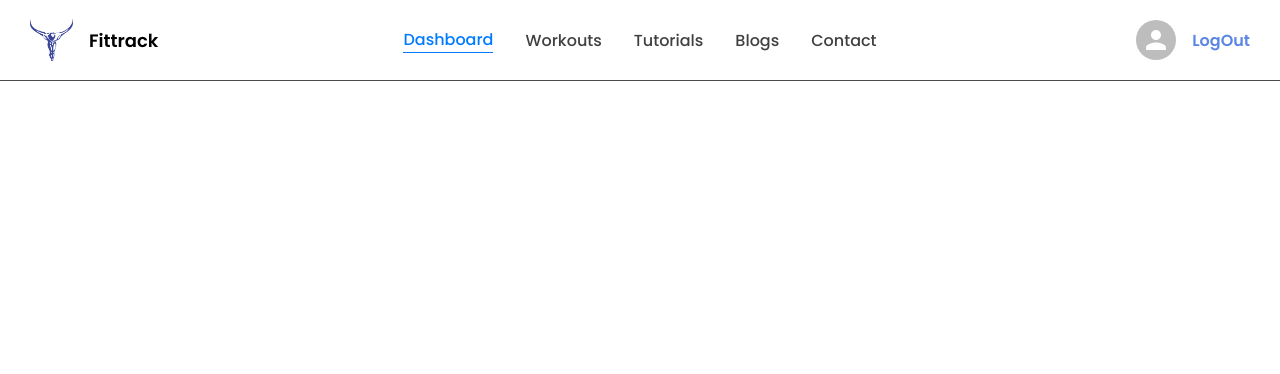
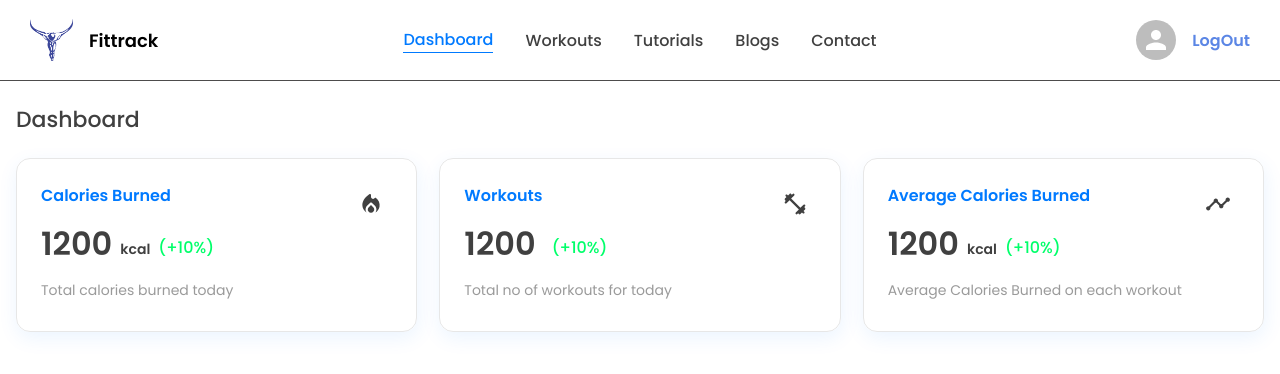
Before and after one commit to muwa37/mern-fitness, a React (Create React App) app in the folder client/: page / in a window 1280 px wide. Shown: the top 374 px of the page. Built offline with nearby package versions, Linux system fonts and the light colour scheme; the HTML template or start-up script is replaced by a standard one.

Commit message:
Added routing, new pages and component

```diff
--- a/client/src/App.js
+++ b/client/src/App.js
@@ -1,8 +1,10 @@
 import { useState } from 'react';
-import { BrowserRouter } from 'react-router-dom';
+import { BrowserRouter, Route, Routes } from 'react-router-dom';
 import { ThemeProvider, styled } from 'styled-components';
 import Navbar from './components/Navbar';
 import Auth from './pages/Auth';
+import Dashboard from './pages/Dashboard';
+import Workouts from './pages/Workouts';
 import { lightTheme } from './utils/themes';
 
 const Container = styled.div`
@@ -26,6 +28,10 @@ function App() {
         {user ? (
           <Container>
             <Navbar />
+            <Routes>
+              <Route path='/' exact element={<Dashboard />} />
+              <Route path='/workouts' exact element={<Workouts />} />
+            </Routes>
           </Container>
         ) : (
           <Container>
--- /dev/null
+++ b/client/src/components/cards/CountsCard.jsx
@@ -0,0 +1,105 @@
+import React from 'react';
+import styled from 'styled-components';
+
+const Card = styled.div`
+  flex: 1;
+  min-width: 200px;
+  padding: 24px;
+  border: 1px solid ${({ theme }) => theme.text_primary + 20};
+  border-radius: 14px;
+  display: flex;
+  gap: 6px;
+  box-shadow: 1px 6px 20px 0px ${({ theme }) => theme.primary + 15};
+`;
+
+const Data = styled.div`
+  flex: 1;
+  display: flex;
+  flex-direction: column;
+  gap: 12px;
+  @media (max-width: 600px) {
+    gap: 6px;
+  }
+`;
+
+const Title = styled.div`
+  font-weight: 600;
+  font-size: 16px;
+  color: ${({ theme }) => theme.primary};
+  @media (max-width: 600px) {
+    font-size: 14px;
+  }
+`;
+
+const Value = styled.div`
+  font-weight: 600;
+  font-size: 32px;
+  display: flex;
+  align-items: end;
+  gap: 8px;
+  color: ${({ theme }) => theme.text_primary};
+  @media (max-width: 600px) {
+    font-size: 22px;
+  }
+`;
+
+const Unit = styled.div`
+  font-size: 14px;
+  margin-bottom: 8px;
+`;
+
+const Span = styled.div`
+  margin-bottom: 8px;
+  font-weight: 500;
+  font-size: 16px;
+  @media (max-width: 600px) {
+    font-size: 12px;
+  }
+  ${({ positive, theme }) =>
+    positive
+      ? `
+  color: ${theme.green};`
+      : `
+  color: ${theme.red};`}
+`;
+
+const Icon = styled.div`
+  height: fit-content;
+  padding: 8px;
+  display: flex;
+  align-items: center;
+  justify-content: center;
+  border-radius: 12px;
+  ${({ color, bg }) => `
+  background: ${bg};
+  color: ${color};
+  `}
+`;
+
+const Desc = styled.div`
+  font-size: 14px;
+  color: ${({ theme }) => theme.text_secondary + 90};
+  margin-bottom: 6px;
+  @media (max-width: 600px) {
+    font-size: 12px;
+  }
+`;
+
+const CountsCard = ({ item }) => {
+  return (
+    <Card>
+      <Data>
+        <Title>{item.name}</Title>
+        <Value>
+          1200
+          <Unit>{item.unit}</Unit>
+          <Span positive>(+10%)</Span>
+        </Value>
+        <Desc>{item.desc}</Desc>
+      </Data>
+      <Icon>{item.icon}</Icon>
+    </Card>
+  );
+};
+
+export default CountsCard;
--- /dev/null
+++ b/client/src/pages/Dashboard.jsx
@@ -0,0 +1,59 @@
+import React from 'react';
+import styled from 'styled-components';
+import CountsCard from '../components/cards/CountsCard';
+import { counts } from '../utils/data';
+
+const Container = styled.div`
+  flex: 1;
+  height: 100%;
+  display: flex;
+  justify-content: center;
+  padding: 22px 0px;
+  overflow-y: scroll;
+`;
+
+const Wrapper = styled.div`
+  flex: 1;
+  max-width: 1400px;
+  display: flex;
+  flex-direction: column;
+  gap: 22px;
+  @media (max-width: 600px) {
+    gap: 12px;
+  }
+`;
+
+const Title = styled.div`
+  padding: 0px 16px;
+  font-size: 22px;
+  color: ${({ theme }) => theme.text_primary};
+  font-weight: 500;
+`;
+
+const FlexWrap = styled.div`
+  display: flex;
+  flex-wrap: wrap;
+  justify-content: space-between;
+  gap: 22px;
+  padding: 0px 16px;
+  @media (max-width: 600px) {
+    gap: 12px;
+  }
+`;
+
+const Dashboard = () => {
+  return (
+    <Container>
+      <Wrapper>
+        <Title>Dashboard</Title>
+        <FlexWrap>
+          {counts.map(item => (
+            <CountsCard item={item} />
+          ))}
+        </FlexWrap>
+      </Wrapper>
+    </Container>
+  );
+};
+
+export default Dashboard;
--- /dev/null
+++ b/client/src/pages/Workouts.jsx
@@ -0,0 +1,7 @@
+import React from 'react';
+
+const Workouts = () => {
+  return <div>Workouts</div>;
+};
+
+export default Workouts;
```
